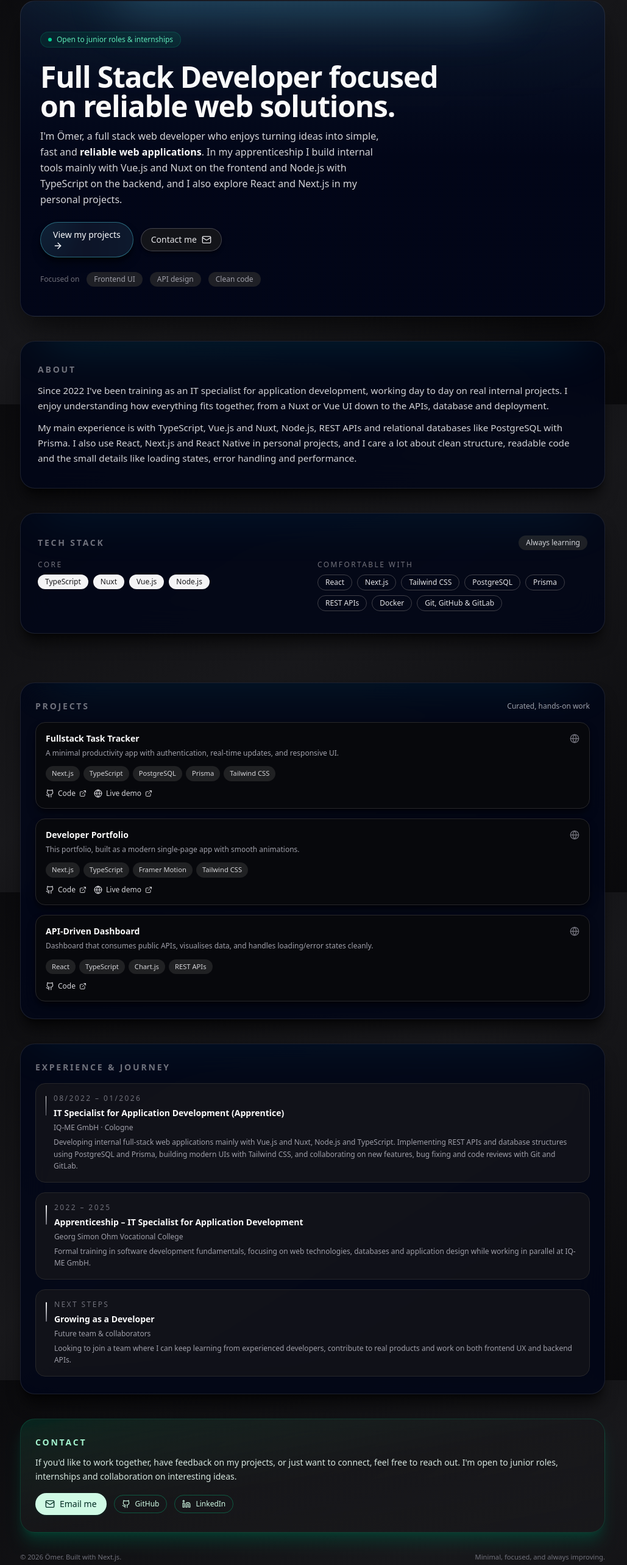
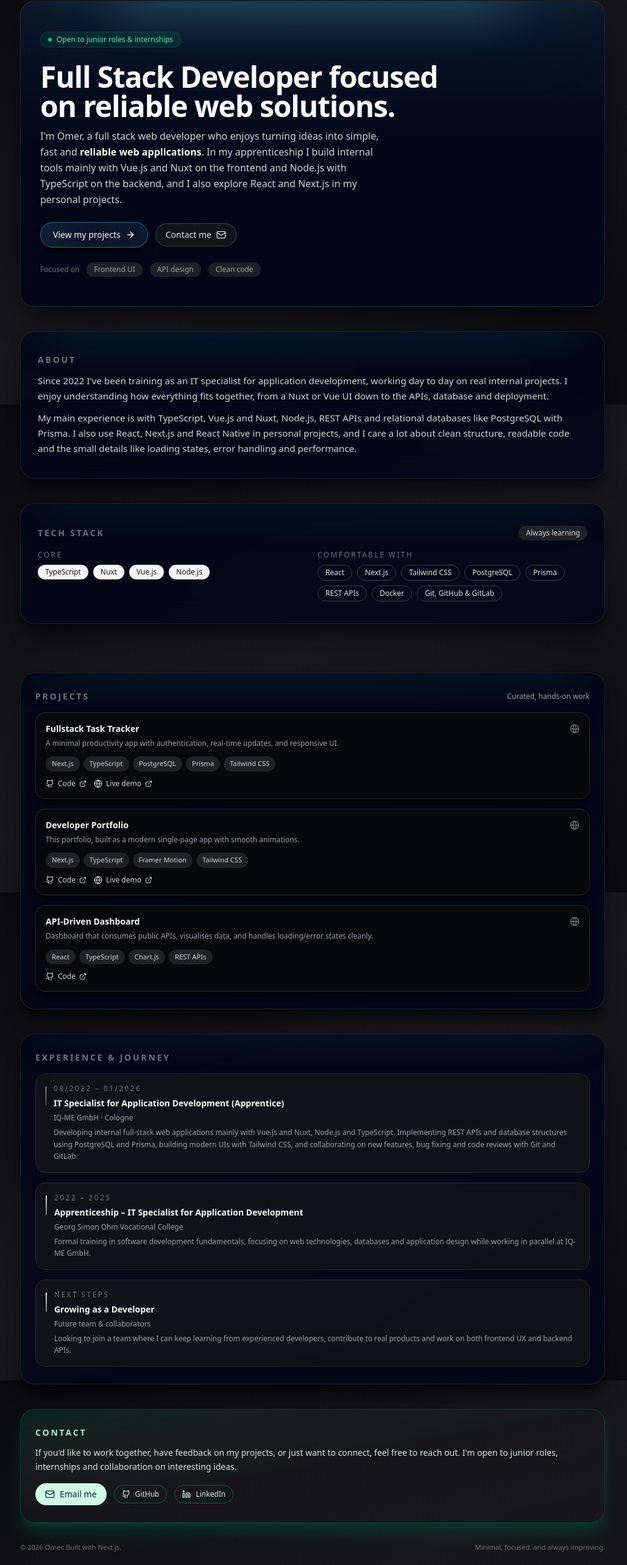
Before and after one commit to nilvaes/portfolio-minimal, a Next.js app: page / in a window 1280 px wide. Shown: the part 137-2703 px from the top of the page at 61% size, without its empty margins (127-1156 px from the left). Built offline with nearby package versions, Linux system fonts and the light colour scheme.

Commit message:
Add email copy functionality and update GlowButton styling. Implemented a button to copy email address with feedback, and refined GlowButton component layout for better alignment and spacing.

```diff
--- a/src/app/page.tsx
+++ b/src/app/page.tsx
@@ -1,5 +1,6 @@
  "use client";
 
+import { useState } from "react";
 import { motion } from "framer-motion";
 import {
   ArrowRight,
@@ -107,6 +108,18 @@ const experience = [
 ];
 
 export default function Home() {
+  const [emailCopied, setEmailCopied] = useState(false);
+
+  const handleCopyEmail = async () => {
+    try {
+      await navigator.clipboard.writeText("omer.savas@gmx.de");
+      setEmailCopied(true);
+      setTimeout(() => setEmailCopied(false), 2000);
+    } catch {
+      // no-op on failure; we intentionally avoid throwing in UI
+    }
+  };
+
   return (
     <main className="relative min-h-screen w-full text-zinc-50">
       {/* background glow */}
@@ -141,13 +154,6 @@ export default function Home() {
               </a>
             ))}
           </nav>
-          <a
-            href="#contact"
-            className="inline-flex items-center gap-1.5 rounded-full bg-zinc-100 px-3 py-1.5 text-xs font-medium text-zinc-950 shadow-sm shadow-black/40 transition hover:bg-white"
-          >
-            <span>Let&apos;s talk</span>
-            <ArrowRight className="h-3.5 w-3.5" />
-          </a>
         </header>
 
         <div className="flex-1 space-y-16 lg:space-y-20">
@@ -196,6 +202,8 @@ export default function Home() {
                   variants={staggerItem}
                   className="flex flex-wrap items-center gap-3"
                 >
+
+
                   <GlowButton
                     onClick={() =>
                       document
@@ -206,6 +214,7 @@ export default function Home() {
                     View my projects
                     <ArrowRight className="h-4 w-4" />
                   </GlowButton>
+
                   <button
                     onClick={() =>
                       document
@@ -458,13 +467,14 @@ export default function Home() {
                 reach out. I&apos;m open to junior roles, internships and collaboration on interesting ideas.
               </p>
               <div className="mt-4 flex flex-wrap items-center gap-3 text-sm">
-                <a
-                  href="mailto:omer.savas@gmx.de"
-                  className="inline-flex items-center gap-2 rounded-full bg-emerald-100 px-4 py-2 text-sm font-medium text-emerald-950 shadow-sm shadow-emerald-950/40 transition hover:bg-white"
-                >
+              <button
+                type="button"
+                onClick={handleCopyEmail}
+                className="inline-flex items-center gap-2 rounded-full bg-emerald-100 px-4 py-2 text-sm font-medium text-emerald-950 shadow-sm shadow-emerald-950/40 transition hover:bg-white"
+              >
                   <Mail className="h-4 w-4" />
-                  <span>Email me</span>
-                </a>
+                <span>{emailCopied ? "Email copied!" : "Email me"}</span>
+              </button>
                 <a
                   href="https://github.com/nilvaes"
                   target="_blank"
--- a/src/components/GlowButton.tsx
+++ b/src/components/GlowButton.tsx
@@ -36,8 +36,10 @@ export function GlowButton({
           background: `radial-gradient(120px circle at ${position.x}px ${position.y}px, rgba(34,211,238,0.55), transparent 60%)`,
         }}
       />
-      <span className="pointer-events-none absolute inset-0 -z-20 bg-gradient-to-r from-cyan-500/35 via-sky-500/0 to-cyan-400/35 opacity-70" />
-      <span className="relative z-10">{children}</span>
+      <span className="pointer-events-none absolute inset-0 -z-20 bg-linear-to-r from-cyan-500/35 via-sky-500/0 to-cyan-400/35 opacity-70" />
+      <span className="relative z-10 inline-flex items-center gap-2 whitespace-nowrap">
+        {children}
+      </span>
     </button>
   );
 }
```
